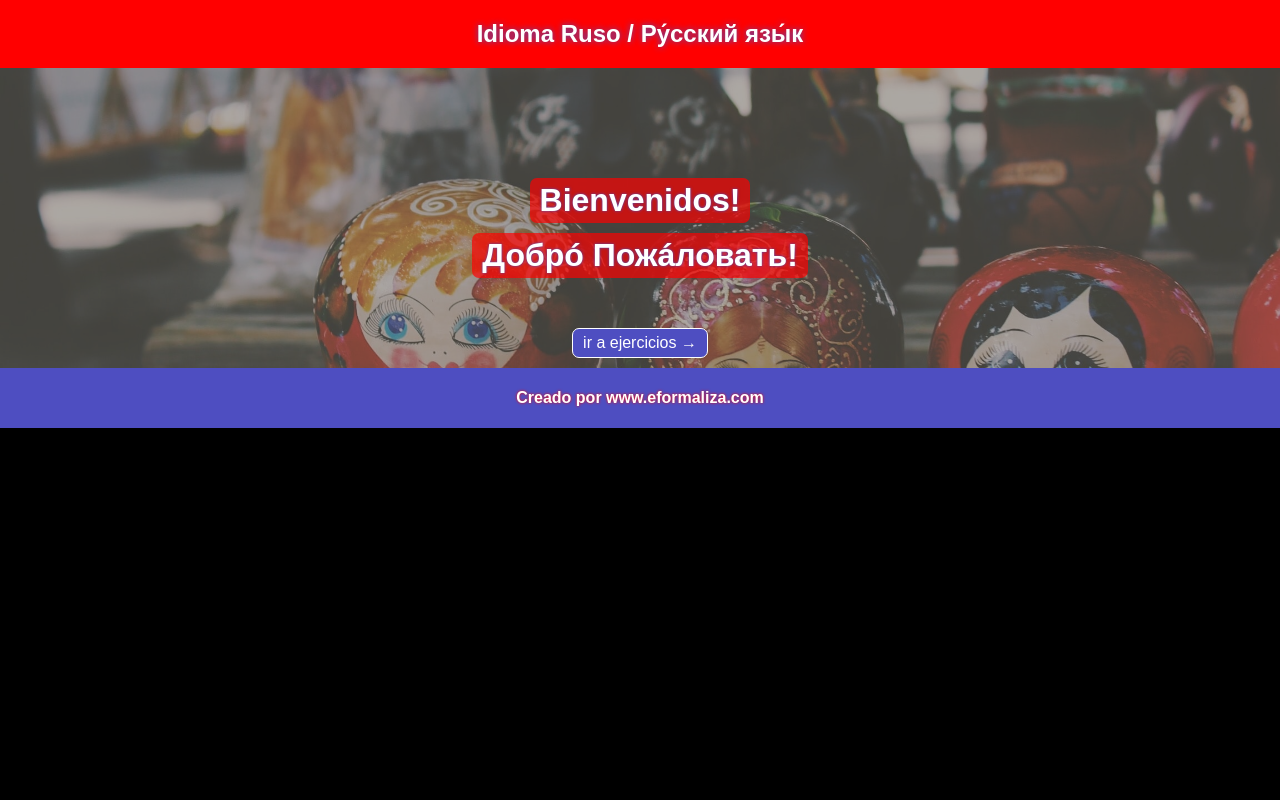
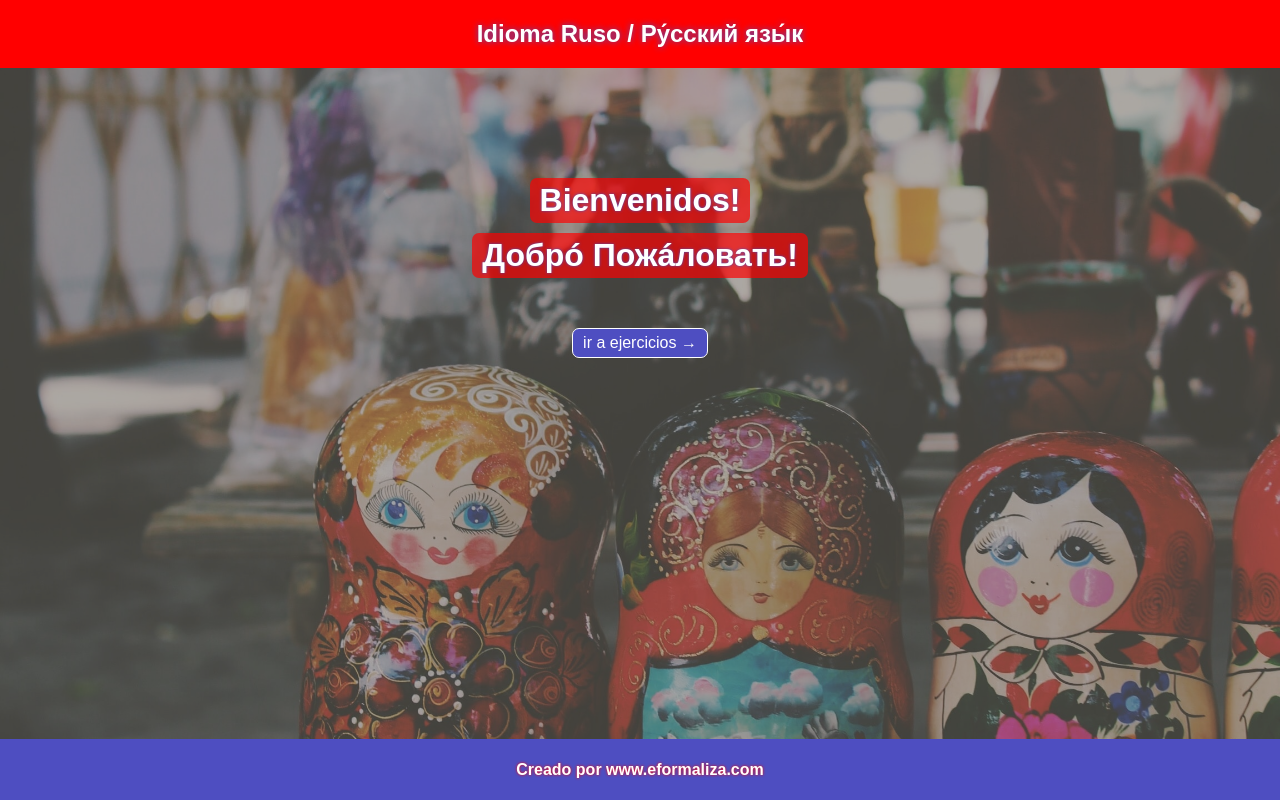
Before and after one commit to TrueAlexander/nextjs-russian-lang-app, a Next.js app: page / in a window 1280 px wide. Built offline with nearby package versions, Linux system fonts and the light colour scheme.

Commit message:
test 10000

```diff
--- a/pages/_app.js
+++ b/pages/_app.js
@@ -4,10 +4,10 @@ import Wrapper from '../components/Wrapper'
 
 const MyApp = ({ Component, pageProps }) => (
   <>
-    <Head>
+    {/* <Head>
       <meta name="viewport" content="width=device-width,initial-scale=1,maximum-scale=1,user-scalable=no"/>
       <meta name="description" content="Aprender ruso practicando. Verbos, casos. Ejercicios interactivos"></meta>
-    </Head>
+    </Head> */}
     <Wrapper>
       <Component {...pageProps} />
     </Wrapper>
--- a/styles/globals.scss
+++ b/styles/globals.scss
@@ -1,4 +1,6 @@
 @import './variables.scss';
+
+
 
 body {
   background-color: black;
@@ -7,21 +9,39 @@ body {
   font-family: Arial, "Helvetica Neue", Helvetica, sans-serif;
   text-align: center;
   box-sizing: border-box;
-  height: -webkit-fill-available;
+  // height: -webkit-fill-available;
 }
 
 
 .container {
-  width: 100vw;
+  // width: 100vw;
   margin: 0 auto;
   background-color: $color-bg-container;
   display: flex;
   flex-direction: column;
   justify-content: space-between;
   color: white;
-  height: 100vh;
+  // height: 100vh;
+  // height: -webkit-fill-available;
+}
+
+body {
   height: -webkit-fill-available;
 }
+
+#__next {
+  height: 100vh;
+
+
+}
+
+.container{
+  height: 100vh;
+  width: 100vw;
+  position: relative;
+  height: -webkit-fill-available;
+}
+
 
 ol, ul {
   list-style: none;
```
